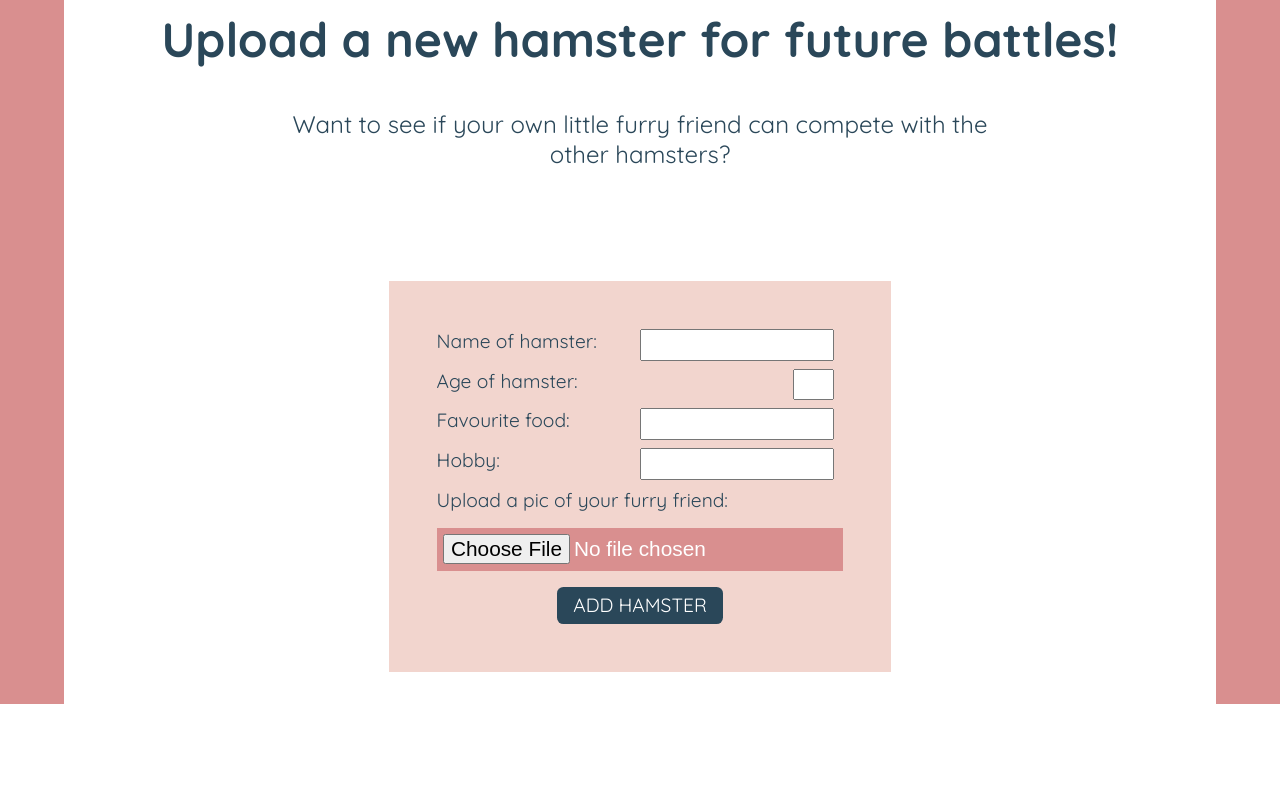
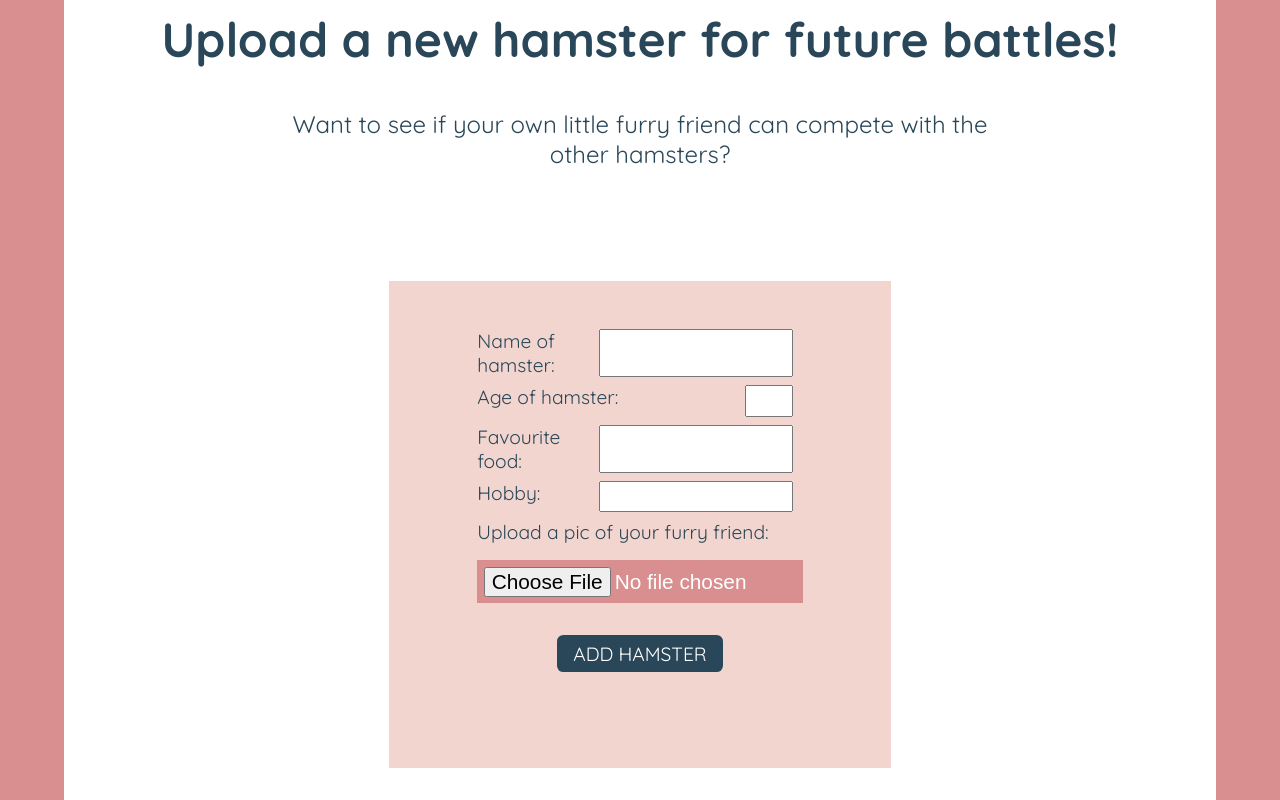
Before and after one commit to iths-anna-boberg/hamsterwars-fe, a React (Create React App) app: page /upload in a window 1280 px wide. Shown: the part 482-1282 px from the top of the page. Before the commit the page ends 1186 px from the top, so only its background shows below. Built offline with nearby package versions, Linux system fonts and the light colour scheme.

Commit message:
form styling

```diff
--- a/src/App.css
+++ b/src/App.css
@@ -5,6 +5,7 @@
   display: flex;
   flex-direction: column;
   align-items: center;
+  max-width: 100%;
 }
 
 .content{
--- a/src/components/forms.css
+++ b/src/components/forms.css
@@ -22,26 +22,29 @@
 }
 
 .button-row{
-    margin-top: 1rem;
+    margin: 2rem 0 7rem 0;
     display: flex;
     justify-content: center;
 }
 
 .input-area{
     display: flex;
+    flex-wrap: wrap;
+    flex-direction: column;
     justify-content: space-between;
     margin-bottom: .5rem;
+    width: 100%;
 }
 
 .input-area label{
     padding: 4.rem;
+    display: block;
 }
 
 .input-area input{
-    justify-self: end;
-    margin: 0 .6rem;
     padding: .4rem;
     max-width: 100%;
+    box-sizing: border-box;
     display: block;
 }
 
@@ -52,7 +55,7 @@
 }
 
 #age{
-    width: 1.5rem;
+    width: 3rem;
 }
 
 input[type=file]{
@@ -64,6 +67,10 @@ input[type=file]{
 
 .valid{
     background-color: palegreen;
+}
+
+.invalid{
+    color: var(--boxing-red);
 }
 
 
@@ -81,3 +88,36 @@ input[type=file]{
 .new-hamster-btn:hover{
     cursor: pointer;
 }
+
+form{
+    max-width: 80%;
+}
+
+@media screen and (min-width: 600px){
+
+    .button-row{
+        margin: 2rem 0 3rem 0;
+        display: flex;
+        justify-content: center;
+    }
+
+    .input-area{
+        flex-direction: row;
+        flex-wrap: nowrap;
+    }
+
+    .input-area input{
+        justify-self: end;
+        margin: 0 .6rem;
+        padding: .4rem;
+        max-width: 100%;
+        box-sizing: border-box;
+        display: block;
+    }
+
+    .input-area label{
+        padding: 4.rem;
+        display: inline;
+    }
+
+}
```
